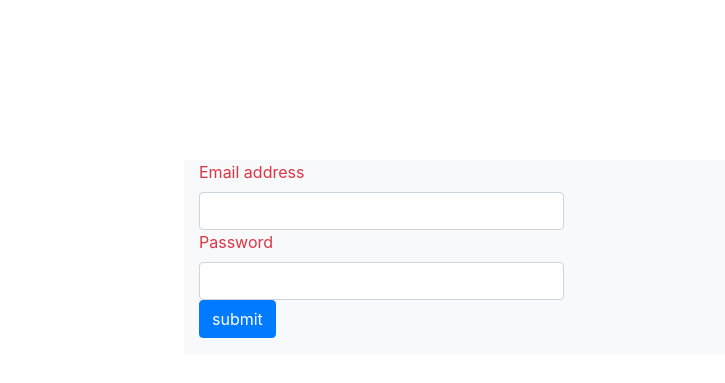
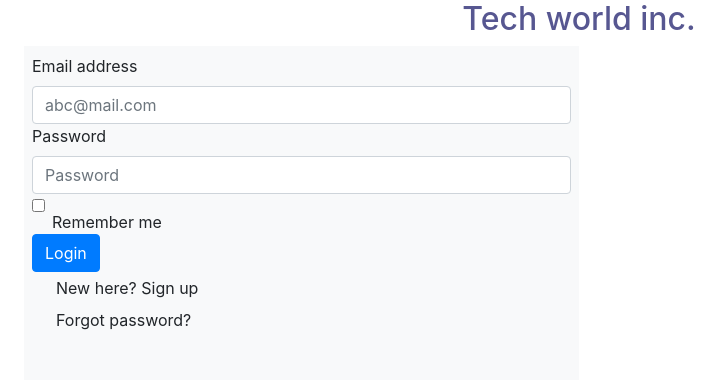
Before and after one commit to KenIyanya/login-page, a plain HTML site: page index.html in a window 1280 px wide. Shown: the whole page, without its empty margins (61-786 px from the left). Drawn offline with nearby package versions, Linux system fonts and the light colour scheme.

Commit message:
Update index.html

```diff
--- a/index.html
+++ b/index.html
@@ -7,43 +7,62 @@
   <script src="https://cdn.jsdelivr.net/npm/vue@2.6.11"></script>
   <link rel="stylesheet" href="https://stackpath.bootstrapcdn.com/bootstrap/4.4.1/css/bootstrap.min.css" integrity="sha384-Vkoo8x4CGsO3+Hhxv8T/Q5PaXtkKtu6ug5TOeNV6gBiFeWPGFN9MuhOf23Q9Ifjh" crossorigin="anonymous">
   <style>
-    .row{
-      margin: 10em;
-    }
+    .title{text-align: center; color: rgb(87, 87, 145);}
   </style>
 </head>
 <body>
-  <div id="app" >
-  <div class="container">
-    <div class="row">
+  <h2 class="title">Tech world inc.</h2>
+  <div id="app" class="container d-flex bd-highlight" style="height: 350px;">
 
-      <div class=" input col text-danger bg-light">
+    <div id="form" class="form-group p-2 w-50 bd-highlight bg-light " >
+      <label for="exampleDropdownFormEmail1">Email address</label>
+      <input type="email" v-model="email" placeholder="abc@mail.com" class="form-control ">
+      <label for="exampleDropdownFormPassword1">Password</label>
+      <input type="password" v-model="password" placeholder="Password" class="form-control">
+      <div class="form-check">
+        <input type="checkbox" class="form-check-input" id="dropdownCheck">
+        <label class="form-check-label" for="dropdownCheck">
+          <p></p>
+          Remember me
+        </label>
+      </div>
 
 
-          <div class="form-group">
+     <input type="button" value="Login" @click="show" class="btn btn-primary">
+      <a class="dropdown-item" href="#" >New here? Sign up</a>
+      <a class="dropdown-item" href="#">Forgot password?</a>
+    </div>
 
 
-              <label for="exampleInputEmail1">Email address</label>
-              <input type="email" v-model ="email" class="form-control" id="exampleInputEmail1" aria-describedby="emailHelp" >
+   <div id="result" class="p-2 flex-shrink-1 bd-highlight" style="height: 100px; width: 200px;">
+      {{showemail}}
+      <p></p>
+      {{showpassword}}
+   </div>
 
-              <label for="exampleInputPassword1">Password</label>
-              <input type="password" v-model ="password" class="form-control" id="exampleInputPassword1">
-
-
-
-
-                <input type="button" value="submit" @click="show" class="btn btn-primary">
-           </div>
-      </div>
-      <div class=" output col bg-light">
-        <h5>{{ showemail }}</h5>
-        <h5>{{ showpass }}</h5>
-      </div>
-    </div>
-    </div>
   </div>
 
+  <script>
+    new Vue({
+      el: '#app',
+      data (){
+        return{
+          email: '',
+          password: '',
+          showemail: '',
+          showpassword: ''
+        }
 
-  <script src="app.js"></script>
+      },
+      methods: {
+          show(){
+            this.showemail = "Email: " + this.email
+            this.showpassword = "Password: " + this.password
+          }
+        }
+    })
+
+  </script>
+
 </body>
 </html>
```
